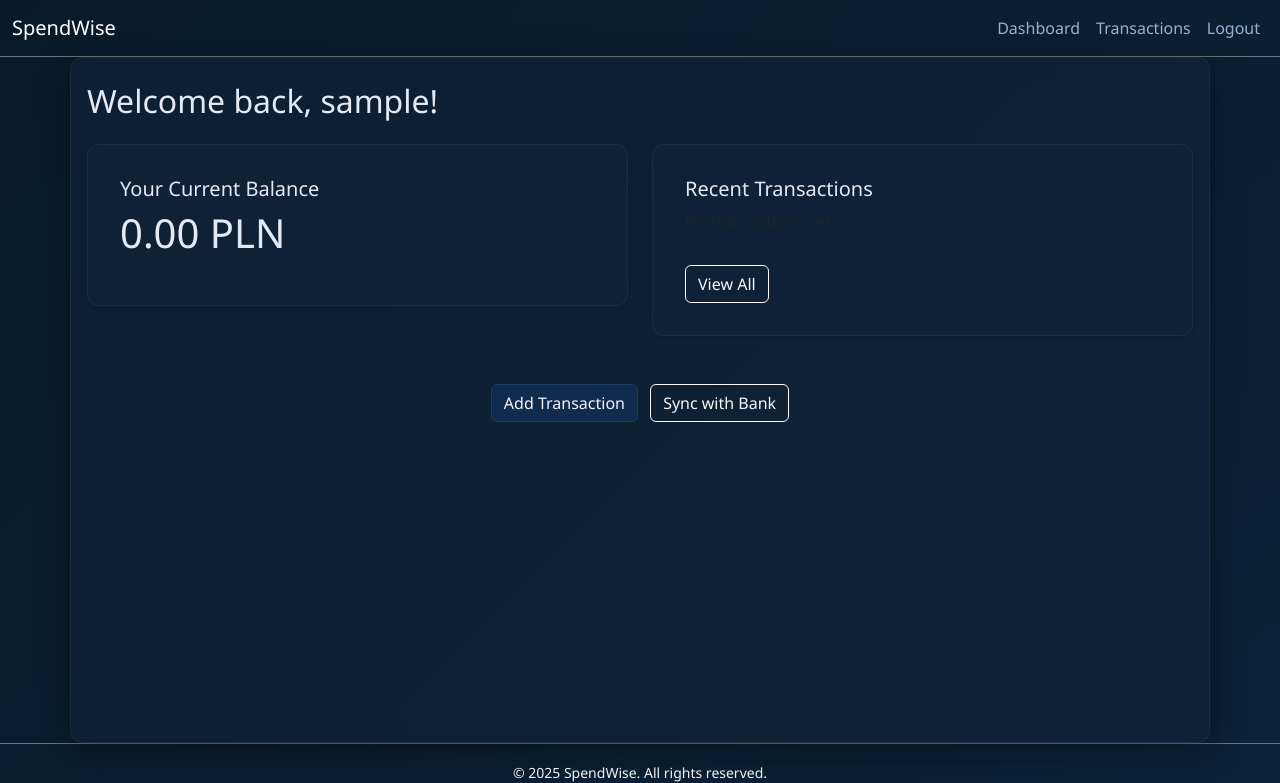
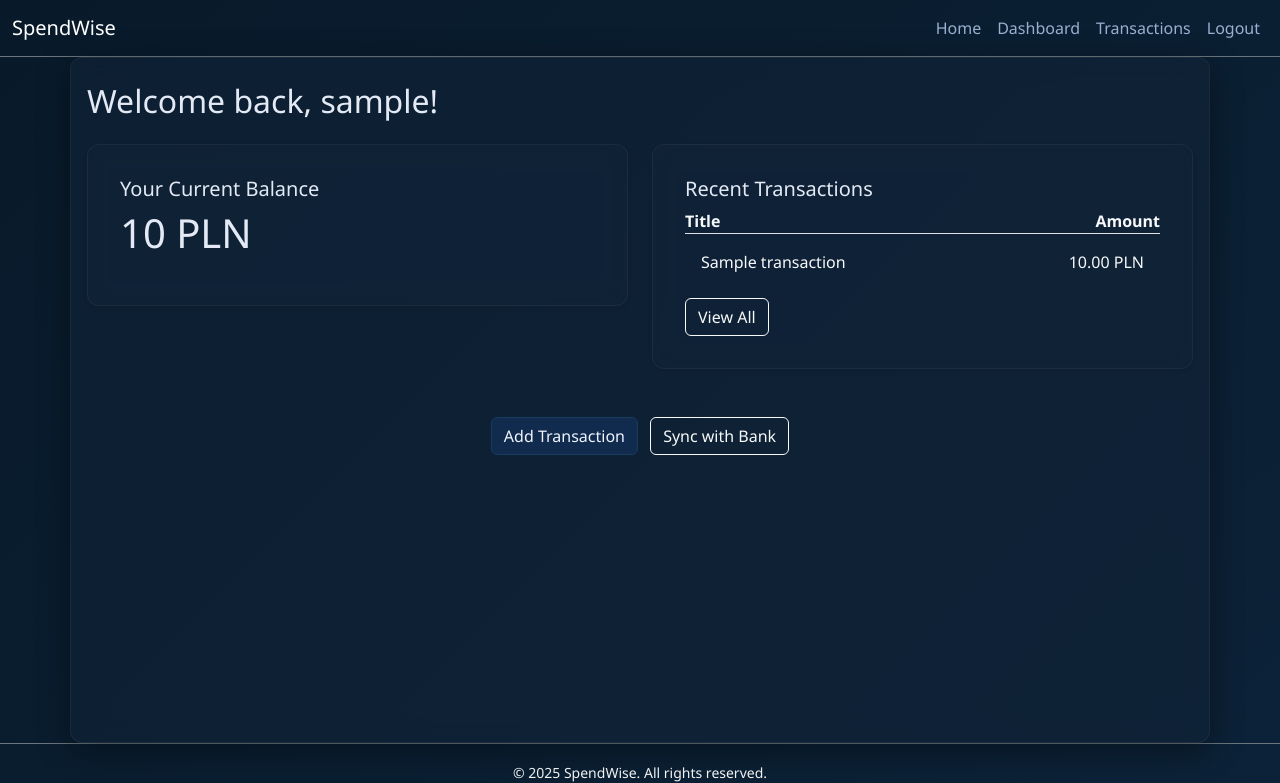
Before and after one commit to LuckyS-J/SpendWiser, a Django app: page / in a window 1280 px wide. Shown: the top 783 px of the page. Run offline with Django 5.2, Linux system fonts and the light colour scheme; a user stored in the database is signed in; tables that the repository leaves empty hold one stand-in row (values such as "Sample post").

Commit message:
Updated home page

```diff
--- a/backend/core/templates/core/index.html
+++ b/backend/core/templates/core/index.html
@@ -24,6 +24,10 @@
       <div class="card-body">
         <h5 class="card-title">Recent Transactions</h5>
         {% if transactions %}
+        <div class="list-group-item bg-transparent text-light d-flex justify-content-between fw-bold border-bottom mb-2">
+          <span>Title</span>
+          <span>Amount</span>
+        </div>
         <ul class="list-group list-group-flush">
           {% for transaction in transactions %}
           <li class="list-group-item bg-transparent text-light d-flex justify-content-between">
@@ -35,7 +39,7 @@
         {% else %}
         <p class="text-muted">No transactions yet.</p>
         {% endif %}
-        <a href="" class="btn btn-outline-light mt-3">View All</a>
+        <a href="{% url 'transactions-list' %}" class="btn btn-outline-light mt-3">View All</a>
       </div>
     </div>
   </div>
@@ -43,7 +47,7 @@
 
 <!-- Quick Actions -->
 <div class="mt-5 text-center">
-  <a href="" class="btn btn-primary me-2">Add Transaction</a>
+  <a href="{% url 'transaction-add' %}" class="btn btn-primary me-2">Add Transaction</a>
   <a href="" class="btn btn-outline-light">Sync with Bank</a>
 </div>
 
--- a/backend/core/views.py
+++ b/backend/core/views.py
@@ -9,6 +9,8 @@ from django.contrib.auth.views import LoginView
 from .forms import CustomRegisterForm, CustomLoginForm
 from django.urls import reverse_lazy
 from django.contrib.auth.mixins import LoginRequiredMixin
+from transactions.models import Transaction
+from django.db.models import Sum
 
 # Create your views here.
 
@@ -46,7 +48,19 @@ class ApiProfileView(APIView):
 class HomeView(LoginRequiredMixin, View):
 
     def get(self, request):
-        return render(request, 'core/index.html')
+
+        balance = (
+            Transaction.objects.filter(user=request.user).aggregate(total=Sum('amount'))['total'] or 0.0
+        )
+
+        transactions = (
+            Transaction.objects.filter(user=request.user).order_by('-date')[:5]
+        )
+
+        return render(request, 'core/index.html',{
+            'balance':balance,
+            'transactions':transactions
+        })
 
 class CustomLoginView(LoginView):
     template_name = 'core/login.html'
--- a/backend/templates/base.html
+++ b/backend/templates/base.html
@@ -26,6 +26,7 @@
       </button>
       <div class="collapse navbar-collapse" id="navbarNav">
         <ul class="navbar-nav ms-auto">
+          <li class="nav-item"><a class="nav-link" href="{% url 'home-page' %}">Home</a></li>
           <li class="nav-item"><a class="nav-link" href="{% url 'transactions-charts' %}">Dashboard</a></li>
           <li class="nav-item"><a class="nav-link" href="{% url 'transactions-list' %}">Transactions</a></li>
           {% if user.is_authenticated %}
```
